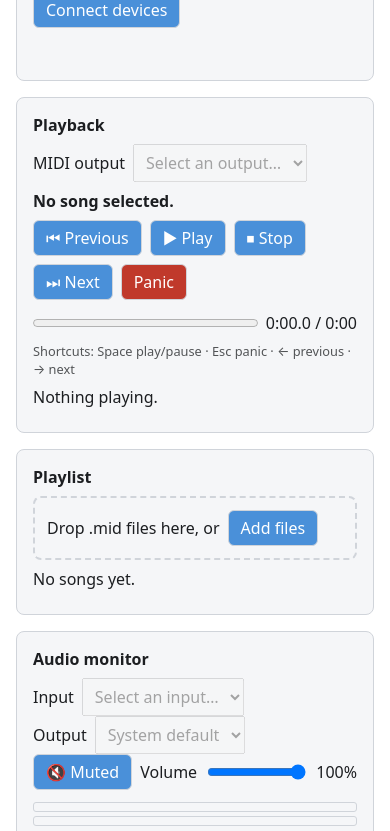
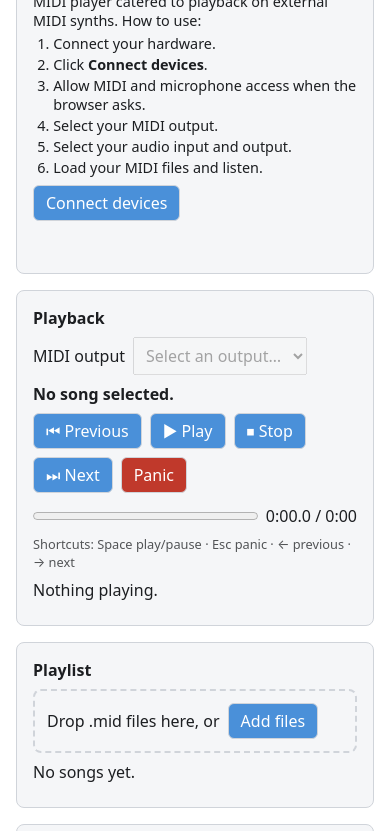
Before and after one commit to wilsontr/external-midi-player, a website built with Vite: page index.html in a window 390 px wide. Shown: the part 76-907 px from the top of the page. Built offline with nearby package versions, Linux system fonts and the light colour scheme.

Commit message:
feat(ui): add a getting-started guide to the header
- explain the order: connect hardware, Connect devices, allow MIDI and
  microphone access, choose MIDI output and audio devices, load files
- design doc UI layout updated to match
- e2e: assert the six steps sit between the title and Connect devices
- fix the T3 drag test to scroll the playlist into view first: the taller
  page exposed that Playwright's HTML5 drag does not scroll like other
  actions do

```diff
--- a/src/styles.css
+++ b/src/styles.css
@@ -57,6 +57,21 @@ h2 {
 
 p {
   margin: 8px 0;
+}
+
+.how-to-intro {
+  margin: 0;
+  font-size: 0.9rem;
+}
+
+.how-to {
+  margin: 4px 0 8px;
+  padding-left: 1.4em;
+  font-size: 0.9rem;
+}
+
+.how-to li {
+  margin: 2px 0;
 }
 
 .notice {
--- a/src/ui.ts
+++ b/src/ui.ts
@@ -30,6 +30,17 @@ export function createUi(root: HTMLElement): void {
   root.innerHTML = `
     <header class="panel" data-testid="header" aria-label="App header">
       <h1>External MIDI Player</h1>
+      <p class="how-to-intro">
+        MIDI player catered to playback on external MIDI synths. How to use:
+      </p>
+      <ol class="how-to" data-testid="how-to">
+        <li>Connect your hardware.</li>
+        <li>Click <strong>Connect devices</strong>.</li>
+        <li>Allow MIDI and microphone access when the browser asks.</li>
+        <li>Select your MIDI output.</li>
+        <li>Select your audio input and output.</li>
+        <li>Load your MIDI files and listen.</li>
+      </ol>
       <p class="notice" data-testid="unsupported-notice" hidden>
         This browser does not support Web MIDI. Use a current desktop version
         of Chrome, Edge, or Firefox to connect MIDI devices.
```
Also changed, not shown: Browser MIDI Playlist Player — MVP Design.md (+1 -1 lines), tests/e2e/device-access.spec.ts (+18 -0 lines), tests/e2e/transport-playlist.spec.ts (+3 -0 lines).
